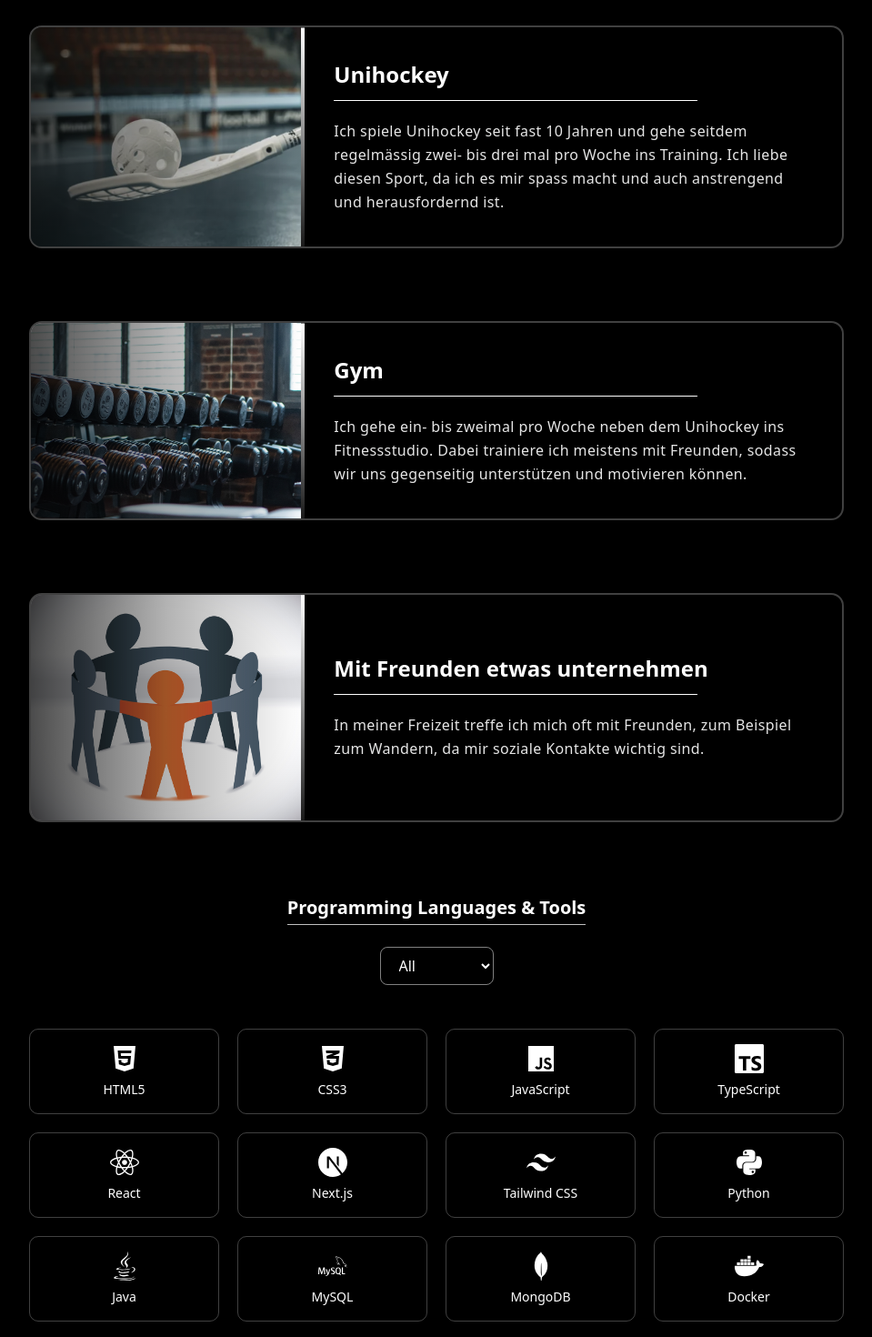
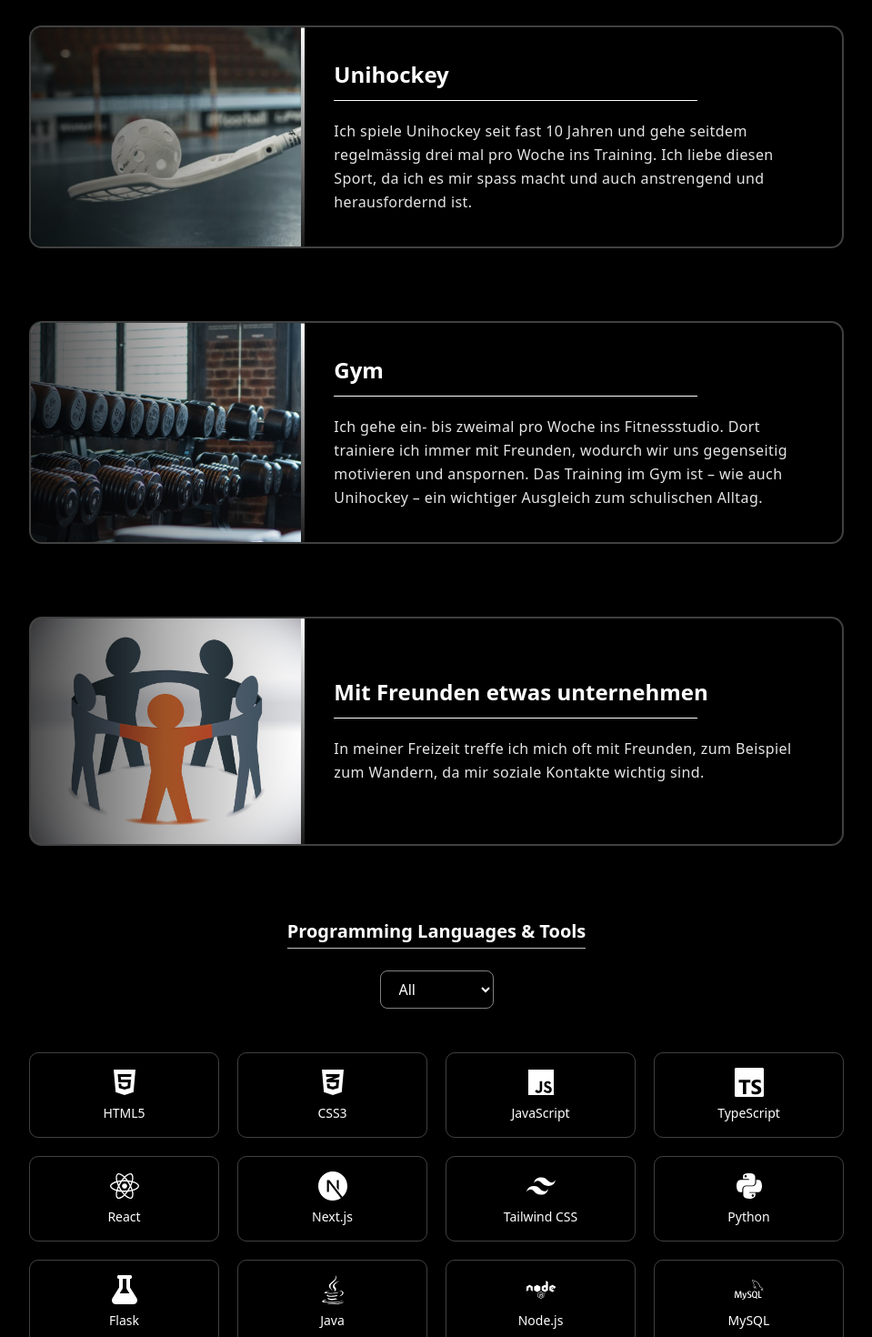
Before and after one commit to Hari-Gian/PortfolioWebseite, a Next.js app: page / in a window 1280 px wide. Shown: the part 980-2450 px from the top of the page at 91% size, without its empty margins (160-1119 px from the left). Built offline with nearby package versions, Linux system fonts and the light colour scheme.

Commit message:
Text Verbessert

```diff
--- a/WebseiteKomponenten/aboutme.tsx
+++ b/WebseiteKomponenten/aboutme.tsx
@@ -2,7 +2,7 @@
 import React, {useState} from 'react';
 import {motion} from 'framer-motion';
 import Image from 'next/image';
-import {FaPython, FaJs, FaHtml5, FaCss3Alt, FaJava, FaReact, FaDocker, FaAws} from 'react-icons/fa';
+import { FaPython, FaJs, FaHtml5, FaCss3Alt, FaJava, FaReact, FaDocker, FaAws, FaNode, FaFlask} from 'react-icons/fa';
 import {SiNextdotjs, SiTailwindcss, SiMysql, SiMongodb, SiTypescript} from 'react-icons/si';
 import {IconType} from 'react-icons';
 
@@ -20,14 +20,15 @@
     const aboutSections = [
         {
             title: "Unihockey",
-            text: "Ich spiele Unihockey seit fast 10 Jahren und gehe seitdem regelmässig zwei- bis drei mal pro Woche ins Training. " +
-                "Ich liebe diesen Sport, da ich es mir spass macht und auch anstrengend  und herausfordernd ist. ",
+            text: "Ich spiele Unihockey seit fast 10 Jahren und gehe seitdem regelmässig drei mal pro Woche ins Training. " +
+                  "Ich liebe diesen Sport, da ich es mir spass macht und auch anstrengend  und herausfordernd ist. ",
             image: "/UnihockeyBild.png",
             imagePosition: "left"
         },
         {
             title: "Gym",
-            text: "Ich gehe ein- bis zweimal pro Woche neben dem Unihockey ins Fitnessstudio. Dabei trainiere ich meistens mit Freunden, sodass wir uns gegenseitig unterstützen und motivieren können.",
+            text: "Ich gehe ein- bis zweimal pro Woche ins Fitnessstudio. Dort trainiere ich immer mit Freunden, wodurch " +
+                  "wir uns gegenseitig motivieren und anspornen. Das Training im Gym ist – wie auch Unihockey – ein wichtiger Ausgleich zum schulischen Alltag.",
             image: "/GymBild.jpg",
             imagePosition: "left"
         },
@@ -48,7 +49,9 @@
         {name: 'Next.js', icon: SiNextdotjs, category: "Frontend"},
         {name: 'Tailwind CSS', icon: SiTailwindcss, category: "Frontend"},
         {name: 'Python', icon: FaPython, category: "Backend"},
+        {name: 'Flask', icon: FaFlask, category: "Backend"},
         {name: 'Java', icon: FaJava, category: "Backend"},
+        {name: 'Node.js', icon: FaNode, category: "Backend"},
         {name: 'MySQL', icon: SiMysql, category: "Database"},
         {name: 'MongoDB', icon: SiMongodb, category: "Database"},
         {name: 'Docker', icon: FaDocker, category: "DevOps"},
@@ -98,18 +101,13 @@
                                             className={`flex flex-col ${section.imagePosition === 'right' ? 'md:flex-row-reverse' : 'md:flex-row'}`}>
                                             <div className="w-full md:w-1/3 relative">
                                                 <div className="relative aspect-[4/3] md:aspect-auto md:h-full">
-                                                    <img
-                                                        src={section.image}
-                                                        alt={section.title}
-                                                        className="object-cover transition-all duration-700 w-full h-full"
-                                                    />
+                                                    <img src={section.image} alt={section.title} className="object-cover transition-all duration-700 w-full h-full"/>
                                                     <div
                                                         className="absolute inset-0 bg-gradient-to-r from-black/70 via-black/30 to-transparent"></div>
                                                 </div>
                                             </div>
                                             <div className="w-full md:w-2/3 p-9 flex flex-col justify-center relative">
-                                                <div
-                                                    className="absolute top-1/2 -translate-y-1/2 left-0 w-1 h-full bg-gradient-to-b from-white to-white/10"></div>
+                                                <div className="absolute top-1/2 -translate-y-1/2 left-0 w-1 h-full bg-gradient-to-b from-white to-white/10"></div>
                                                 <div className="mb-5">
                                                     <h3 className="text-2xl font-bold text-white mb-3">
                                                         {section.title}
--- a/WebseiteKomponenten/home.tsx
+++ b/WebseiteKomponenten/home.tsx
@@ -16,9 +16,10 @@
                         animate={{opacity: 1, scale: 1}}
                         transition={{duration: 0.5}}
                     >
-                        <div className="relative w-60 h-60 mx-auto rounded-full overflow-hidden border-4 border-white/50">
+                        <div
+                            className="relative w-60 h-60 mx-auto rounded-full overflow-hidden border-4 border-white/50">
                             <div className="absolute inset-0 bg-black/10"></div>
-                            <img src="/PortfolioBild.jpg" alt="Portfolio Bild" className="w-full h-full object-cover object-center"/>
+                            <img src="/PortfolioBild.jpg" alt="Portfolio Bild" className="w-full h-full object-cover object-[center_30%]"/>
                         </div>
                     </motion.div>
 
```
Also changed, not shown: public/Portfolio.png.
